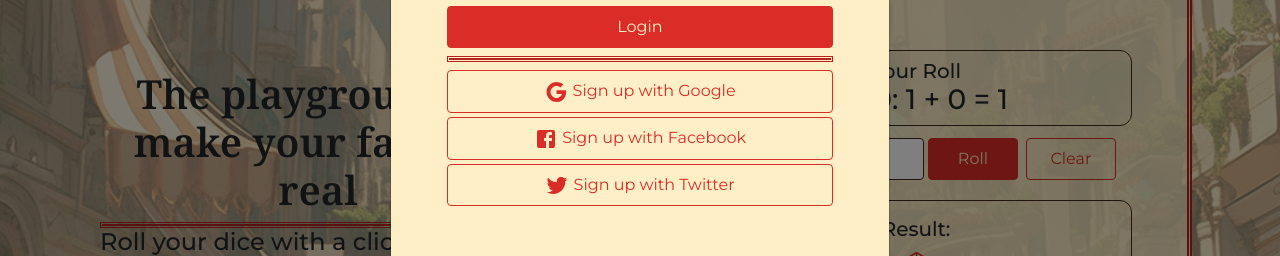
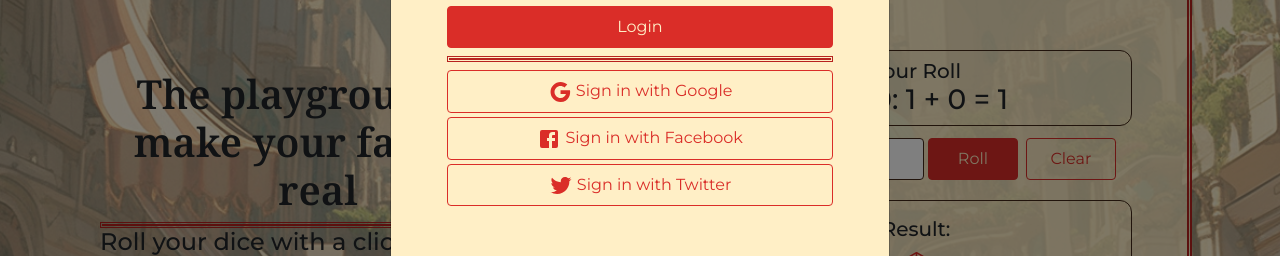
Before and after one commit to LiamDarkmoon/DnDApp, a React (Vite) app: page / in a window 1280 px wide. Both pictures are taken after a click on the button "Sign in". Shown: the part 291-547 px from the top of the page. Built offline with nearby package versions, Linux system fonts and the light colour scheme.

Commit message:
dice limits

```diff
--- a/src/components/container/DiceTray.jsx
+++ b/src/components/container/DiceTray.jsx
@@ -37,11 +37,11 @@ export const DiceTray = () => {
     };
 
     const chooseMod = (e) => {
-        setMod(Number(e.target.value));
+        if (e.target.value <= 99) setMod(Number(e.target.value));
     };
 
     const chooseDNumber = (e) => {
-        setDieNumber(Number(e.target.value));
+        if (e.target.value <= 50) setDieNumber(Number(e.target.value));
     };
 
 
--- a/src/components/pure/forms/LoginForm.jsx
+++ b/src/components/pure/forms/LoginForm.jsx
@@ -81,9 +81,9 @@ const LoginForm = () => {
                         <div className='row justify-content-center m-4 p-0'>
                             <button className='bttn' type='submit' >Login</button>
                             <span className='separator col my-2'></span>
-                            <button className='secondary-bttn'type='button' > <Google/> Sign up with  Google</button>
-                            <button className='secondary-bttn my-1'type='button' > <Facebook/> Sign up with Facebook</button>
-                            <button className='secondary-bttn'type='button' > <Twitter/> Sign up with Twitter</button>
+                            <button className='secondary-bttn'type='button' > <Google/> Sign in with  Google</button>
+                            <button className='secondary-bttn my-1'type='button' > <Facebook/> Sign in with Facebook</button>
+                            <button className='secondary-bttn'type='button' > <Twitter/> Sign in with Twitter</button>
                         </div>
                         </Form>
                     )}
```
